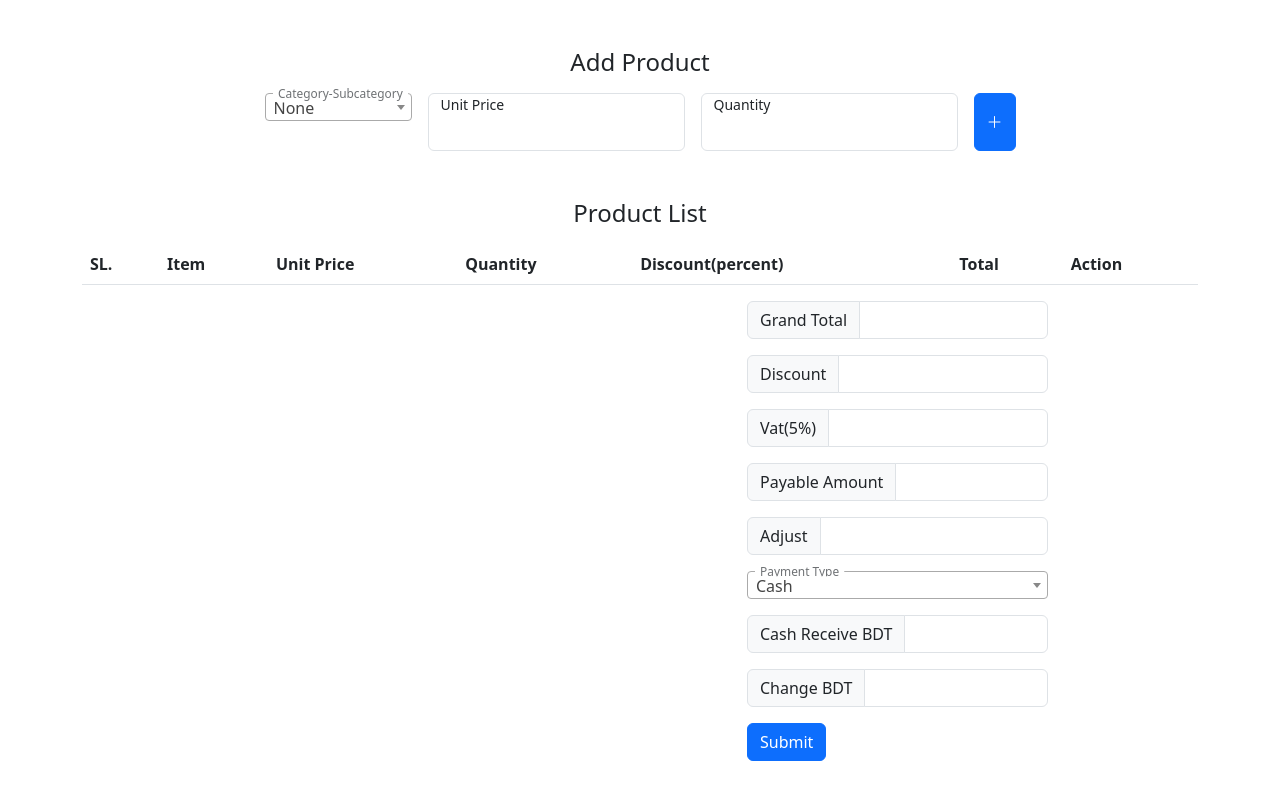
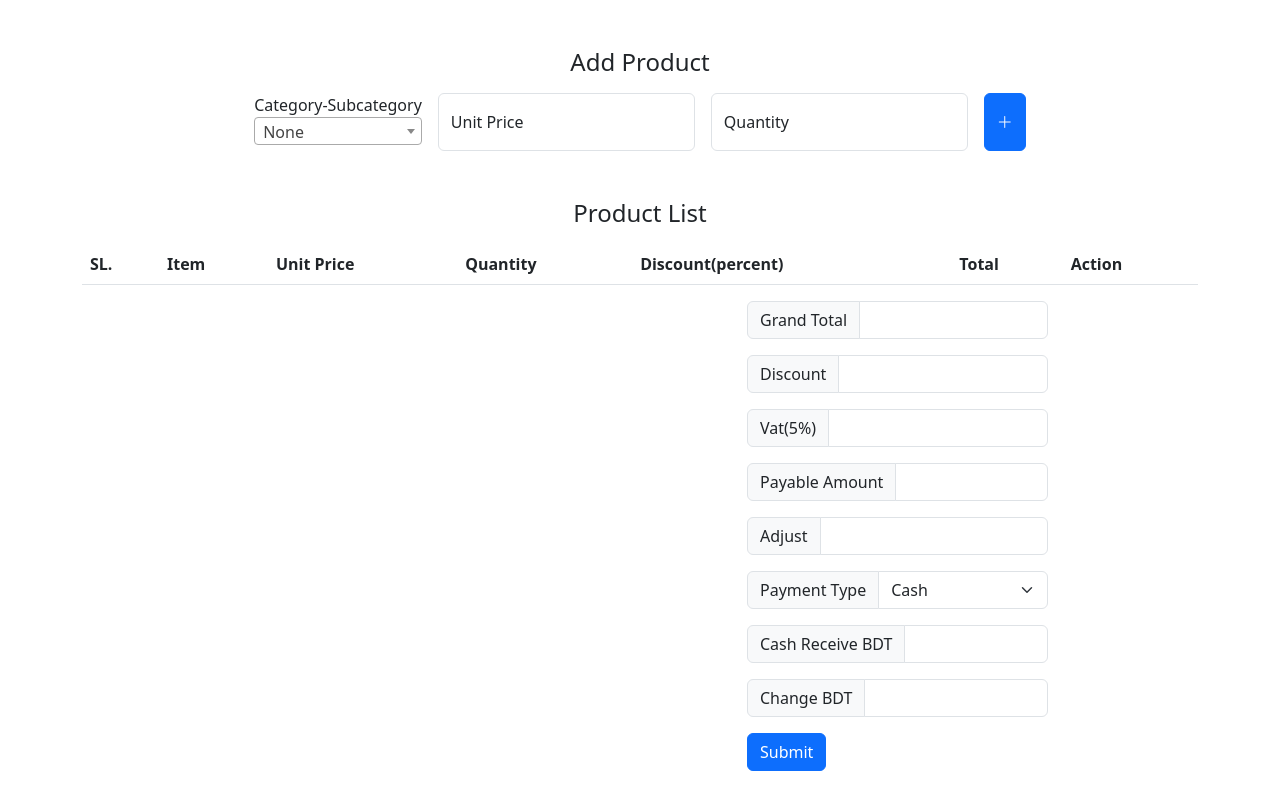
Before and after one commit to syedrumanfahimm/POS-system, a plain HTML site: page index.html in a window 1280 px wide. Drawn offline with nearby package versions, Linux system fonts and the light colour scheme.

Commit message:
Dropdown-styles updated

```diff
--- a/css/style.css
+++ b/css/style.css
@@ -23,24 +23,3 @@
   .invoice .item-name {
     text-transform: capitalize;
   }
-
-
-/* select2 styling */
-/* Adjust the position and size of the label */
-/* Adjust the position and size of the label */
-.form-floating label {
-  top: -1rem;
-  font-size: 0.875rem;
-}
-
-/* Adjust the height and padding of the select element */
-.form-floating select {
-  height: 3rem;
-  padding-top: 1.75rem;
-}
-
-/* Increase the height and font size of the select2 dropdown */
-.select2-container--bootstrap .select2-selection--single {
-  height: calc(1.5em + 1.75rem + 2px);
-  font-size: 0.875rem;
-}
--- a/index.html
+++ b/index.html
@@ -19,14 +19,18 @@
                     <h4 class="text-center mb-3">Add Product</h4>
                     <form action="" id="myForm">
                         <div class="d-flex justify-content-center">
-                            <div class="form-floating">
-                                <select class="form-select" id="floatingSelect">
-                                  <option value="0">None</option>
-                                  <option value="Shirt-Tshirt">Shirt-Tshirt</option>
-                                  <option value="Pant-Jeans">Pant-Jeans</option>
-                                  <option value="Pant-Trouser">Pant-Trouser</option>
-                                </select>
+                            <div class="form-group">
                                 <label for="floatingSelect">Category-Subcategory</label>
+                                <div class="row">
+                                    <div class="col">
+                                        <select class="form-select" id="floatingSelect">
+                                            <option value="0">None</option>
+                                            <option value="Shirt-Tshirt">Shirt-Tshirt</option>
+                                            <option value="Pant-Jeans">Pant-Jeans</option>
+                                            <option value="Pant-Trouser">Pant-Trouser</option>
+                                        </select>
+                                    </div>
+                                </div>
                             </div>
                             <div class="form-floating ms-3">
                                 <input type="number" id="id1" class="form-control" placeholder="unit price"/>
@@ -98,13 +102,20 @@
                                 <span class="input-group-text">Adjust</span>
                                 <input type="text" class="form-control" id="adjust">
                             </div>
-                            <div class="form-floating">
+                            <div class="input-group mb-3">
+                                <label class="input-group-text" for="paymentTypeSelect">Payment Type</label>
+                                <select class="form-select" id="paymentTypeSelect">
+                                  <option value="cash">Cash</option>
+                                  <option value="card">Card</option>
+                                </select>
+                            </div>
+                            <!-- <div class="form-floating">
                                 <select class="form-select" id="paymentTypeSelect">
                                   <option value="cash">Cash</option>
                                   <option value="card">Card</option>
                                 </select>
                                 <label for="paymentTypeSelect">Payment Type</label>
-                            </div>
+                            </div> -->
                             <div id="card-details" style="display: none;">
                                 <div class="form-floating mt-3">
                                     <select class="form-select" id="bankSelect">
@@ -138,7 +149,7 @@
     <script src="https://cdn.jsdelivr.net/npm/select2@4.1.0-rc.0/dist/js/select2.min.js"></script>
     <script>
         $(document).ready(function() {
-        $('select').select2();
+        $('#floatingSelect').select2();
         $('#paymentTypeSelect').change(function() {
             if ($(this).val() === 'card') {
                 $('#card-details').show();
```
